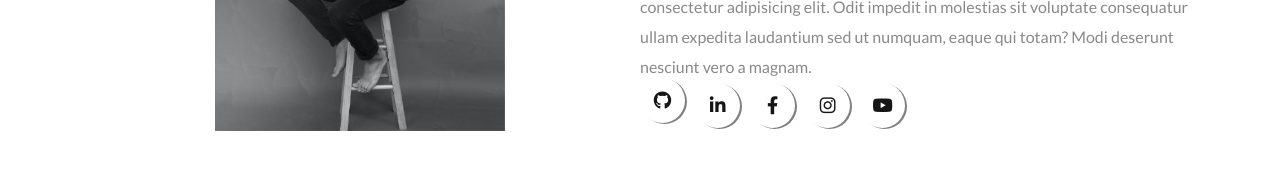
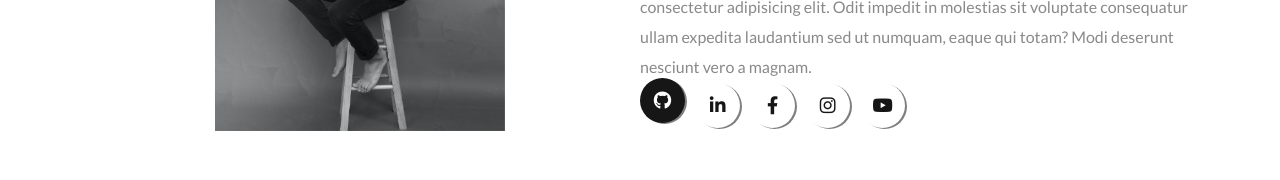
Before and after one commit to shaukatmakandar786/Javascript-Tutorial, a plain HTML site: page UI-Technologies/portfolio/index.html in a window 1280 px wide. In both pictures the pointer is over the link 662 px from the left and 1060 px from the top of the page. Shown: the part 955-1135 px from the top of the page. Drawn offline with Linux system fonts and the light colour scheme.

Commit message:
aaded portfolio file

```diff
--- a/UI-Technologies/portfolio/css/style.css
+++ b/UI-Technologies/portfolio/css/style.css
@@ -152,10 +152,14 @@ section.about .social a:hover{
 
     transition: all 0.3s linear;
     transform:translate(0,-5px);
+    background-color: var(--dark);
+    color: var(--pure);
 
 }
 
-
+section.about .social a:hover .img{
+    color: var(--pure);
+}
 section.about .social a.b:hover{
     background-color: #0A66C2;
 }
```
